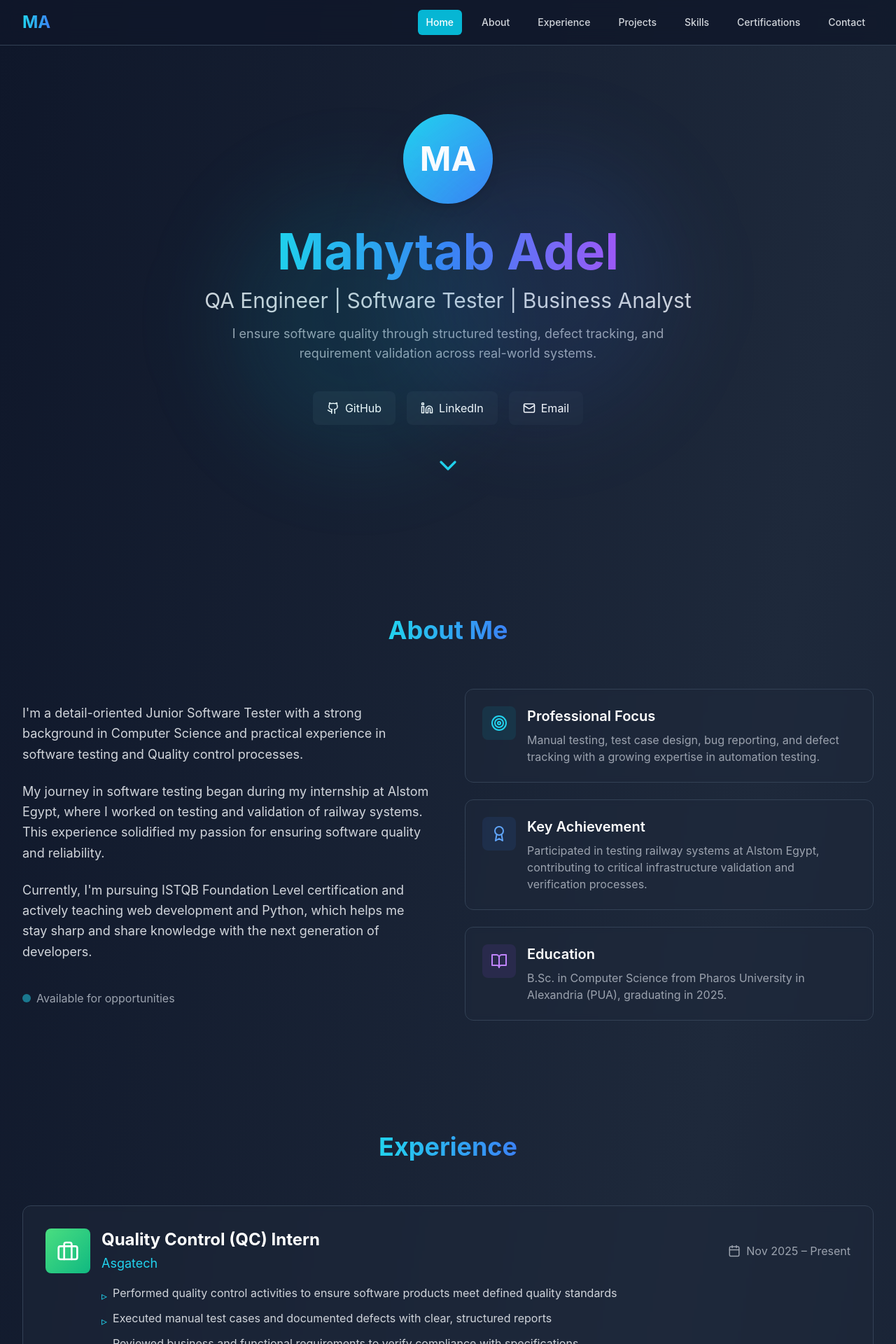
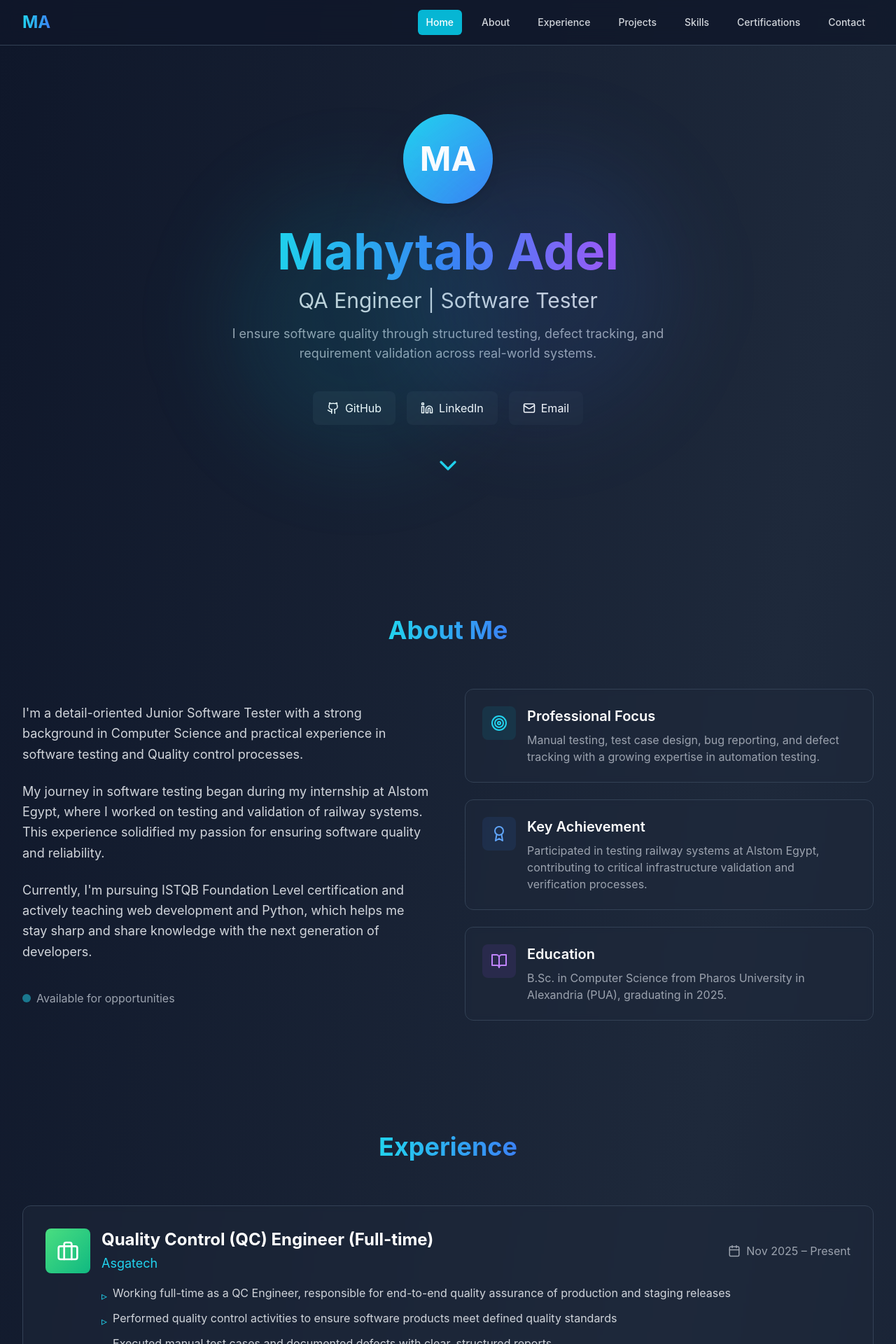
Before and after one commit to 3724801/qc-portfolio, a React (Vite) app: page / in a window 1280 px wide. Shown: the top 1920 px of the page at 70% size. Built offline with nearby package versions, Linux system fonts and the light colour scheme.

Commit message:
Update portfolio content

```diff
--- a/src/components/Certifications.tsx
+++ b/src/components/Certifications.tsx
@@ -22,7 +22,7 @@ export default function Certifications() {
       title: 'ISTQB Certified Tester – AI Testing (Gen AI)',
       organization: 'ISTQB',
       status: 'scheduled',
-      date: 'June 2026',
+      date: 'October 2026',
       icon: Clock,
       color: 'from-yellow-400 to-orange-500',
     },
@@ -114,7 +114,7 @@ export default function Certifications() {
                 ISTQB Certified – Foundation & Mobile
               </span>
               <span className="block text-sm text-gray-400">
-                Certified in ISTQB Foundation & Mobile Testing | Preparing for ISTQB AI Testing (Gen AI) – June 2026
+                Certified in ISTQB Foundation & Mobile Testing | Preparing for ISTQB AI Testing (Gen AI) – October 2026
               </span>
             </p>
           </div>
--- a/src/components/Experience.tsx
+++ b/src/components/Experience.tsx
@@ -3,10 +3,11 @@ import { Briefcase, Calendar } from 'lucide-react';
 export default function Experience() {
   const experiences = [
     {
-      title: 'Quality Control (QC) Intern',
+      title: 'Quality Control (QC) Engineer (Full-time)',
       company: 'Asgatech',
       period: 'Nov 2025 – Present',
       description: [
+        'Working full-time as a QC Engineer, responsible for end-to-end quality assurance of production and staging releases',
         'Performed quality control activities to ensure software products meet defined quality standards',
         'Executed manual test cases and documented defects with clear, structured reports',
         'Reviewed business and functional requirements to verify compliance with specifications',
@@ -76,6 +77,7 @@ export default function Experience() {
                       <h3 className="text-2xl font-bold mb-1">{exp.title}</h3>
                       <p className="text-cyan-400 text-lg">{exp.company}</p>
                     </div>
+
                     <div className="flex items-center gap-2 text-gray-400 mt-2 md:mt-0">
                       <Calendar size={18} />
                       <span>{exp.period}</span>
--- a/src/components/Hero.tsx
+++ b/src/components/Hero.tsx
@@ -27,7 +27,7 @@ export default function Hero() {
 
           {/* Role */}
           <p className="text-2xl sm:text-3xl text-gray-300 mb-4 animate-slide-up-delay-1">
-            QA Engineer | Software Tester | Business Analyst
+            QA Engineer | Software Tester
           </p>
 
           {/* Description */}
--- a/src/components/Projects.tsx
+++ b/src/components/Projects.tsx
@@ -40,8 +40,8 @@ export default function Projects() {
       icon: Building2,
       gradient: 'from-orange-400 to-red-500',
       role: 'Quality Control (QC)',
-      testCases: '≈1156 Test Cases',
-      bugs: '191 Bugs Reported',
+      testCases: '≈1560 Test Cases',
+      bugs: '435 Bugs Reported',
       responsibilities: [
         'Reviewed business and functional requirements for real estate workflows',
         'Executed manual test cases covering core platform features',
--- a/vite.config.ts
+++ b/vite.config.ts
@@ -3,5 +3,5 @@ import react from '@vitejs/plugin-react'
 
 export default defineConfig({
   plugins: [react()],
-  base: '/qc-portfolio/',
+  base: '/qc-portfolio/', // 👈 أهم سطر في حياتك دلوقتي
 })
```
